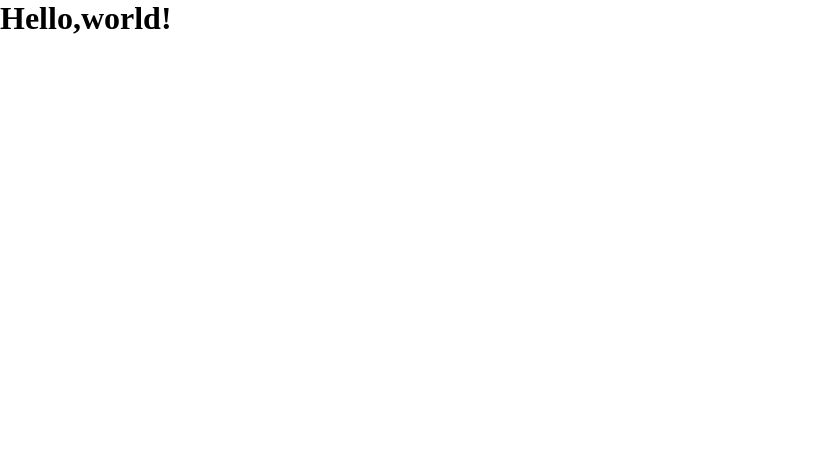
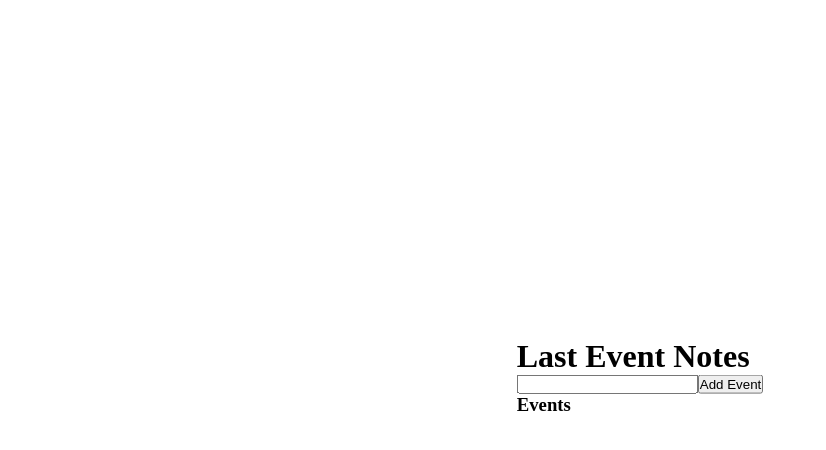
Before and after one commit to Basharath/event-logger, a React (Create React App) app: page / in a window 1280 px wide. Shown: the top 450 px of the page, without its empty margins (0-826 px from the left). Built offline with nearby package versions, Linux system fonts and the light colour scheme; the HTML template or start-up script is replaced by a standard one.

Commit message:
Bare HTML app

```diff
--- a/src/App.css
+++ b/src/App.css
@@ -3,3 +3,10 @@
   margin: 0;
   padding: 0;
 }
+
+body {
+  display: flex;
+  justify-content: center;
+  align-items: center;
+  height: 100vh;
+}
--- a/src/App.js
+++ b/src/App.js
@@ -1,8 +1,10 @@
 import React from 'react';
+
+import Notes from './components/Notes';
 import './App.css';
 
 function App() {
-  return <h1>Hello,world!</h1>;
+  return <Notes />;
 }
 
 export default App;
--- /dev/null
+++ b/src/components/ItemExpand.jsx
@@ -0,0 +1,11 @@
+import React from 'react';
+
+export default function ItemExpand({ item }) {
+  return (
+    <div>
+      {item.dates.slice(1).map((i, ind) => (
+        <div key={ind}>{i}</div>
+      ))}
+    </div>
+  );
+}
--- /dev/null
+++ b/src/components/Notes.jsx
@@ -0,0 +1,77 @@
+import React, { useState } from 'react';
+import ItemExpand from './ItemExpand';
+import '../css/notes.css';
+
+export default function Notes() {
+  const [event, setEvent] = useState('');
+  const [eventList, setEventList] = useState([]);
+  const [expand, setExpand] = useState(false);
+  const [currentItem, setCurrentItem] = useState();
+
+  const handleSubmit = (e) => {
+    e.preventDefault();
+
+    const now = new Date();
+    const currentEvent = event;
+    const date = now.toLocaleDateString();
+    const id = now.getTime() + currentEvent.split(' ').join('');
+
+    const list = [...eventList];
+    const item = { id, event, dates: [date] };
+
+    list.unshift(item);
+    setEventList(list);
+    setEvent('');
+  };
+
+  const handleUpdate = (id) => {
+    const list = [...eventList];
+    const index = list.findIndex((i) => i.id === id);
+    const item = list[index];
+
+    const date = new Date().toLocaleDateString();
+    item.dates.unshift(date);
+    list.splice(index, 1);
+    setEventList([item, ...list]);
+  };
+
+  const handleExpand = (id) => {
+    if (!expand) setExpand(true);
+    else setExpand(false);
+    const list = [...eventList];
+    const item = list.filter((i) => i.id === id);
+    setCurrentItem(item[0]);
+  };
+
+  return (
+    <div className="main">
+      <h1>Last Event Notes</h1>
+      <form onSubmit={handleSubmit}>
+        <input
+          name="event"
+          value={event}
+          onChange={(e) => setEvent(e.currentTarget.value)}
+        />
+        <button>Add Event</button>
+      </form>
+
+      <div>
+        <h3>Events</h3>
+        <div>
+          {eventList.map((e, i) => (
+            <div key={i}>
+              <button onClick={() => handleExpand(e.id)}>
+                {expand && currentItem.id === e.id ? '-' : '+'}
+              </button>{' '}
+              {e.event} ({e.dates.length}) -{e.dates[0]}
+              <button onClick={() => handleUpdate(e.id)}>Update</button>
+              {expand && currentItem.id === e.id && (
+                <ItemExpand item={currentItem} />
+              )}
+            </div>
+          ))}
+        </div>
+      </div>
+    </div>
+  );
+}
--- /dev/null
+++ b/src/css/notes.css
@@ -0,0 +1,3 @@
+.main {
+  transform: translateY(-30%);
+}
```
Also changed, not shown: 1 other file (tests, documents, lock files or other folders).
